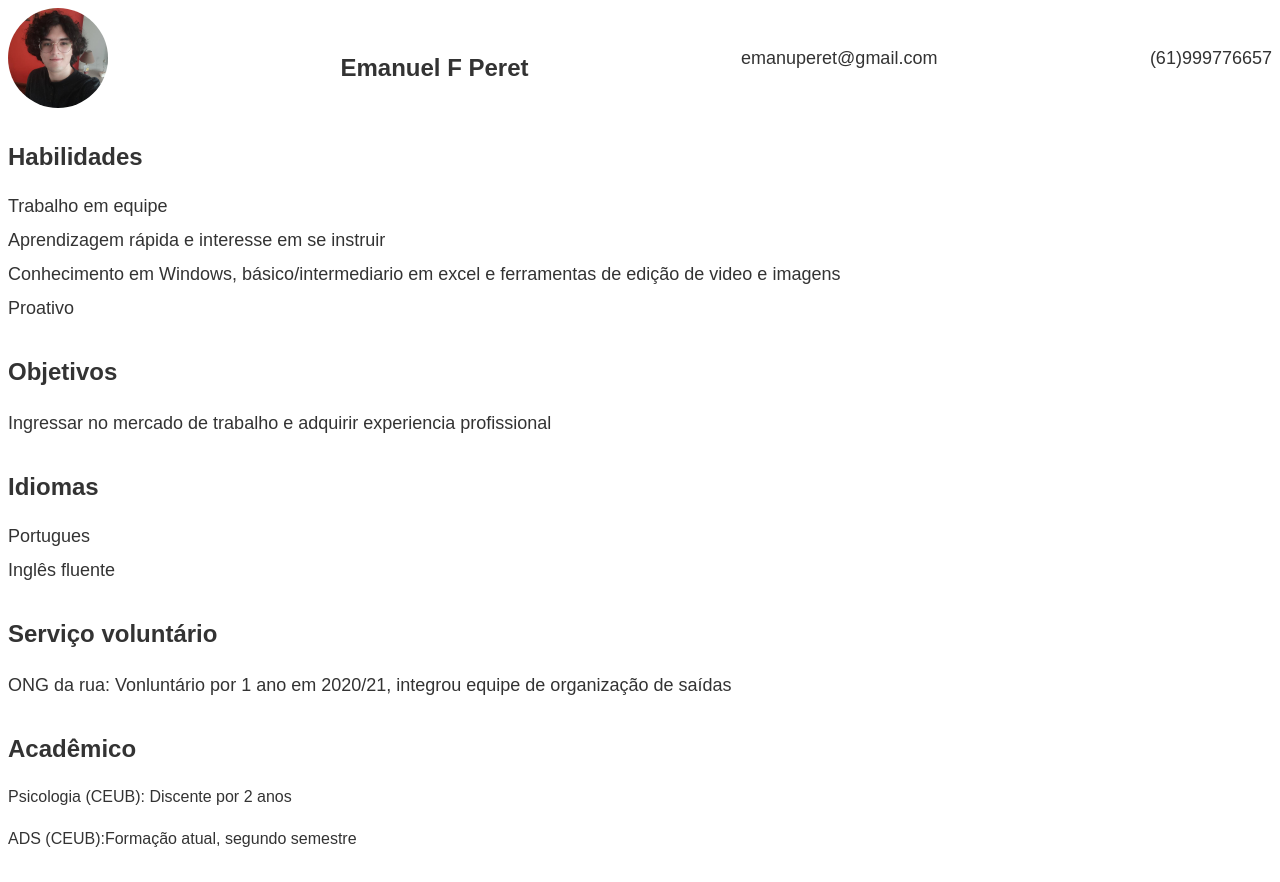
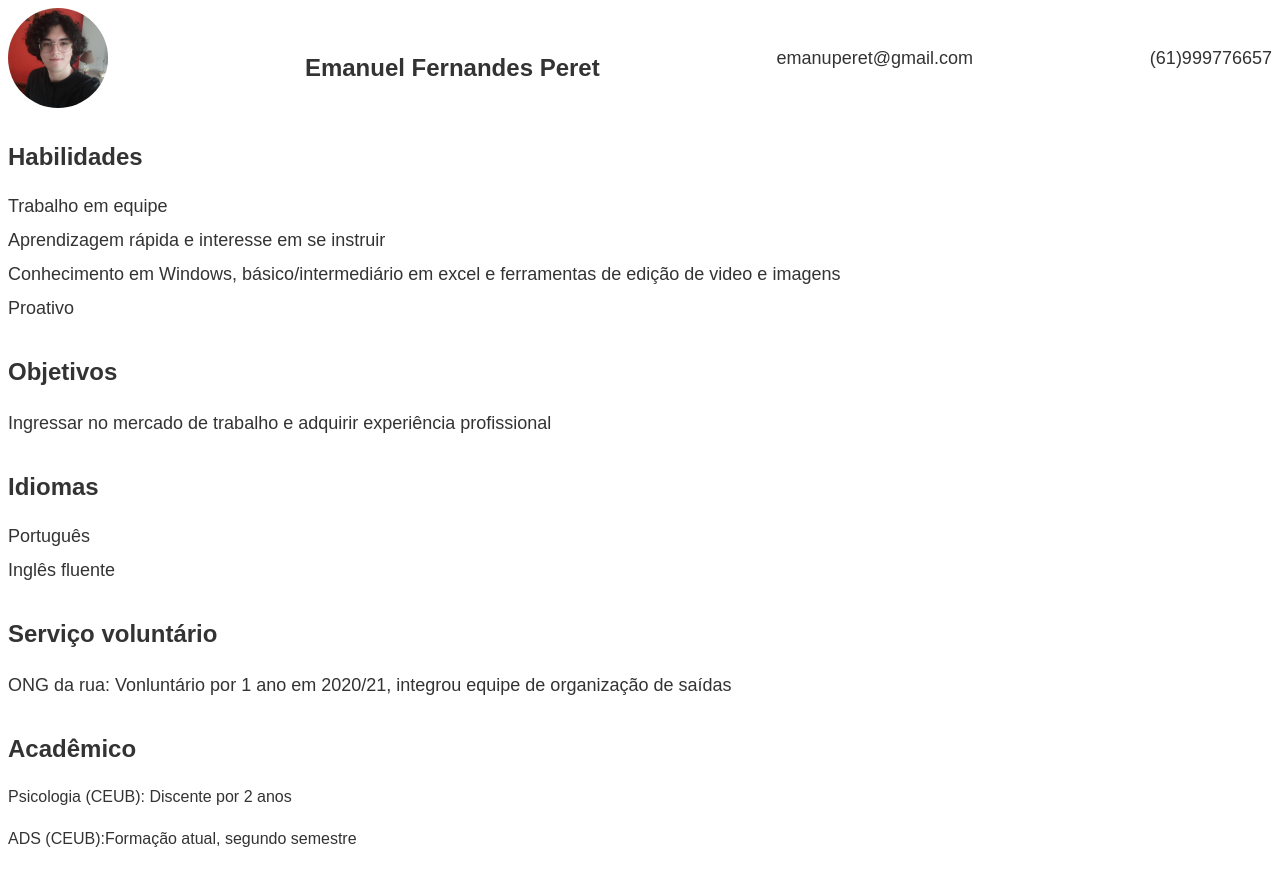
Before and after one commit to Emanuelperet/1234, a plain HTML site: page index.html in a window 1280 px wide. Drawn offline with Linux system fonts and the light colour scheme.

Commit message:
Update index.html

```diff
--- a/index.html
+++ b/index.html
@@ -137,7 +137,7 @@ h1, h2, h3 {
             <section id="personal-data">
                 <div class="personal-data">
                     <img src="img/curriculoimg.jpg" alt="Your Name" class="profile-picture">
-                    <h1>Emanuel F Peret</h1>
+                    <h1>Emanuel Fernandes Peret</h1>
                     <p>emanuperet@gmail.com</p>
                     <p>(61)999776657</p>
                   </div>
@@ -150,18 +150,18 @@ h1, h2, h3 {
                 <ul>
                     <li>Trabalho em equipe</li>
                     <li>Aprendizagem rápida e interesse em se instruir</li>
-                    <li>Conhecimento em Windows, básico/intermediario em excel e ferramentas de edição de video e imagens</li>
+                    <li>Conhecimento em Windows, básico/intermediário em excel e ferramentas de edição de video e imagens</li>
                     <li>Proativo</li>
                 </ul>
             </section>
             <section id="objectives">
                 <h2>Objetivos</h2>
-                <p>Ingressar no mercado de trabalho e adquirir experiencia profissional</p>
+                <p>Ingressar no mercado de trabalho e adquirir experiência profissional</p>
             </section>
             <section id="languages">
                 <h2>Idiomas</h2>
                 <ul>
-                    <li>Portugues</li>
+                    <li>Português</li>
                     <li>Inglês fluente</li>
                 </ul>
             </section>
```
